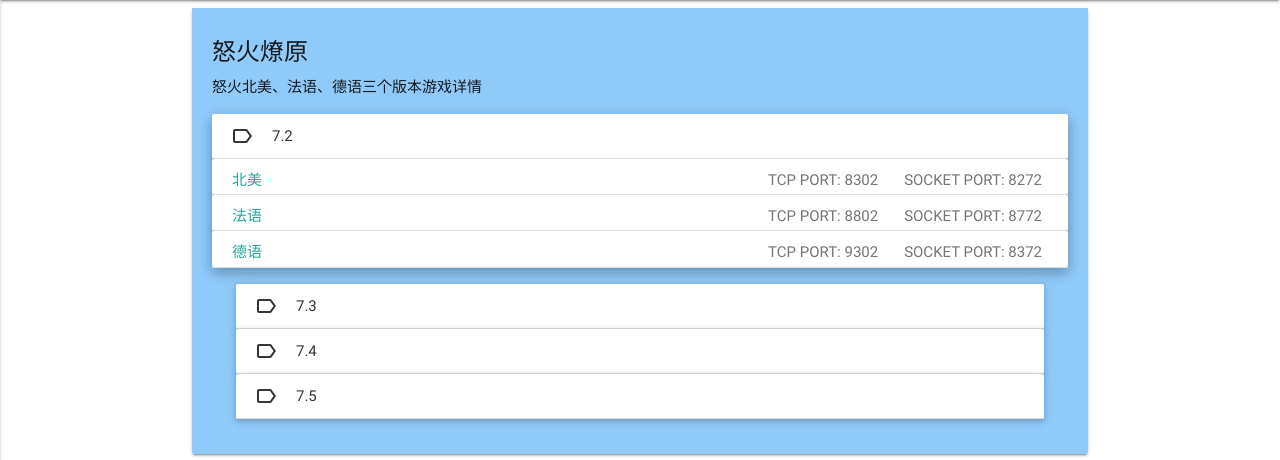
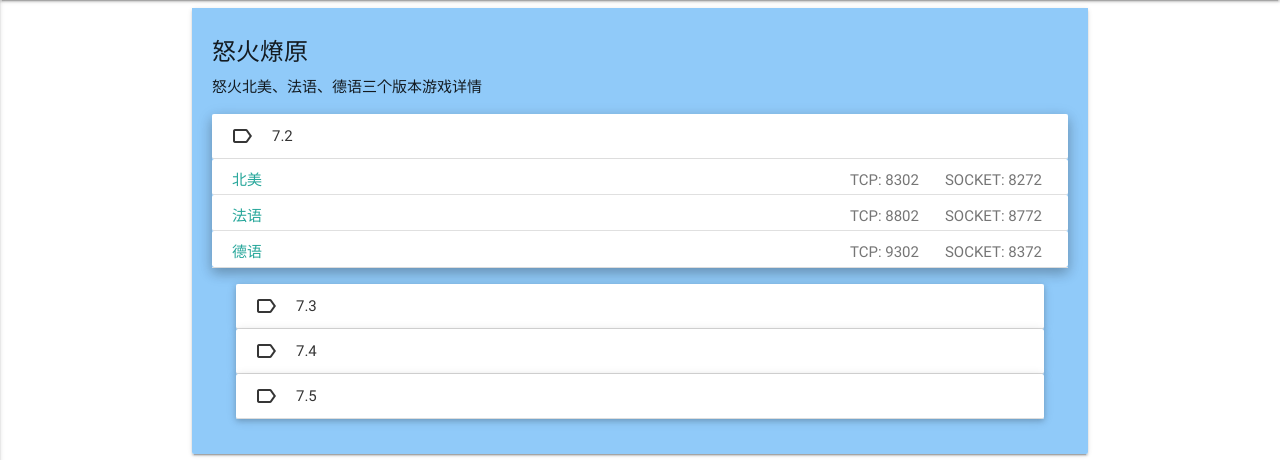
Before and after one commit to zhancongc/GameTool, a Flask app: page /websites in a window 1280 px wide, after a click that opens the changed part. Shown: the part 64-524 px from the top of the page. Run offline with Flask 2, Linux system fonts and the light colour scheme.

Commit message:
将字体修改为相对路径，去掉多余叙述

```diff
--- a/static/css/Material+icons.css
+++ b/static/css/Material+icons.css
@@ -2,7 +2,7 @@
   font-family: 'Material Icons';
   font-style: normal;
   font-weight: 400;
-  src: url(http://127.0.0.1:65534/static/fonts/Materialicons/2fcrYFNaTjcS6g4U3t-Y5RV6cRhDpPC5P4GCEJpqGoc.woff) format('woff');
+  src: url('/static/fonts/Materialicons/2fcrYFNaTjcS6g4U3t-Y5RV6cRhDpPC5P4GCEJpqGoc.woff') format('woff');
 }
 
 .material-icons {
--- a/templates/websites.html
+++ b/templates/websites.html
@@ -17,13 +17,13 @@
                             <div class="collapsible-body">
                                 <div class="collection">
                                     <a href="http://10.5.201.60/nhly_en_7.2/Main.html" class="collection-item btn-flat waves-effect">北美
-                                        <span class="badge">socket port: 8272</span><span class="badge">tcp port: 8302</span>
+                                        <span class="badge">socket: 8272</span><span class="badge">tcp: 8302</span>
                                     </a>
                                     <a href="http://10.5.201.60/nhly_fr_7.2/Main.html" class="collection-item btn-flat waves-effect">法语
-                                        <span class="badge">socket port: 8772</span><span class="badge">tcp port: 8802</span>
+                                        <span class="badge">socket: 8772</span><span class="badge">tcp: 8802</span>
                                     </a>
                                     <a href="http://10.5.201.60/nhly_de_7.2/Main.html" class="collection-item btn-flat waves-green">德语
-                                        <span class="badge">socket port: 8372</span><span class="badge">tcp port: 9302</span>
+                                        <span class="badge">socket: 8372</span><span class="badge">tcp: 9302</span>
                                     </a>
                                 </div>
                             </div>
```
